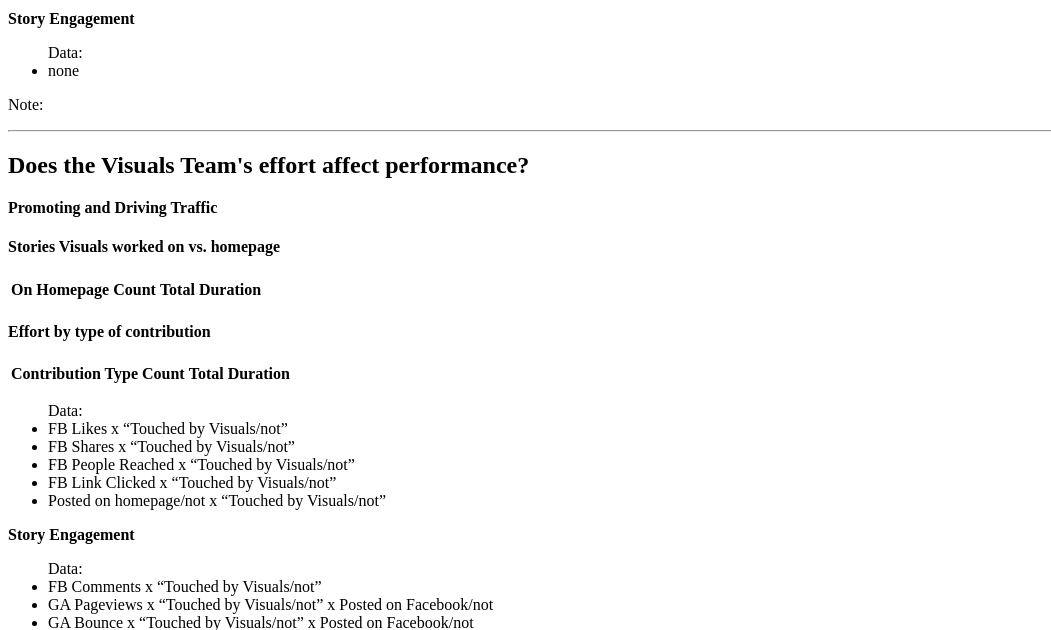
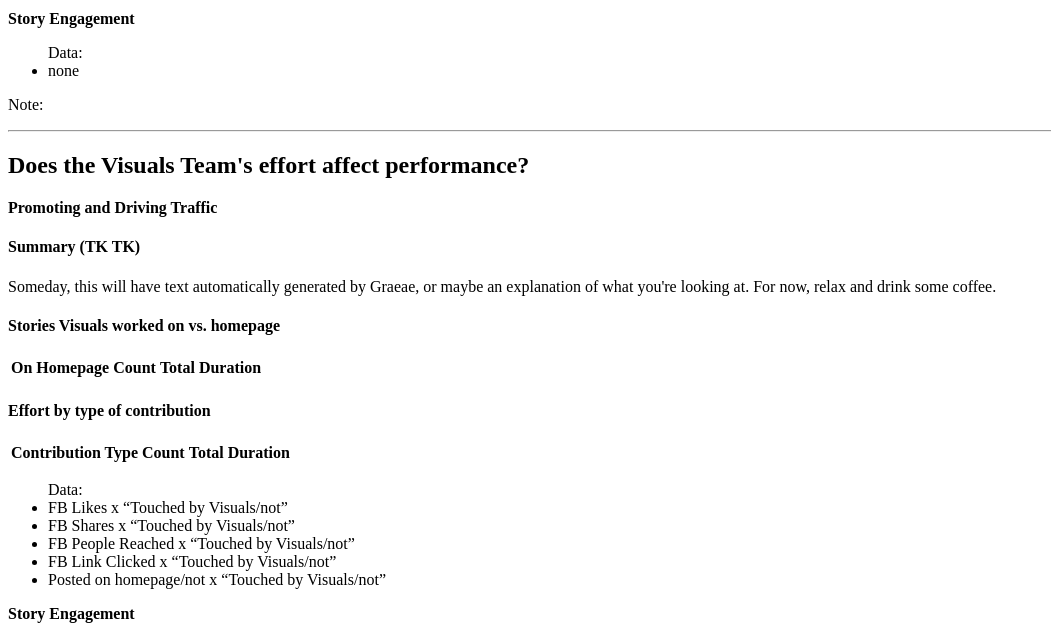
Before and after one commit to nprapps/graeae, a Flask app: template templates/index.html in a window 1280 px wide. Shown: the part 1999-2629 px from the top of the page, without its empty margins (0-1051 px from the left). Run offline with Flask 2, Linux system fonts and the light colour scheme; the template is opened without the code that fills it, so the values that code supplies are empty; some libraries are stand-ins or nearby versions.

Commit message:
added summary block to effort/performance section

```diff
--- a/templates/index.html
+++ b/templates/index.html
@@ -158,12 +158,17 @@
 </section>
 
 <hr/>
+<h2>Does the Visuals Team's effort affect performance?</h2>
+
+<p><strong>Promoting and Driving Traffic</strong></p>
 
 <div class="row">
     <div class="col-md-6">
+        <h4>Summary (TK TK)</h4>
+        <p>Someday, this will have text automatically generated by Graeae, or maybe an explanation of what you're looking at. For now, relax and drink some coffee.</p>
+    </div>
+    <div class="col-md-6">
         <section id="visuals-effort">
-            <h2>Does the Visuals Team's effort affect performance?</h2>
-            <p><strong>Promoting and Driving Traffic</strong></p>
             <h4>
                 Stories Visuals worked on vs. homepage
             </h4>
```
